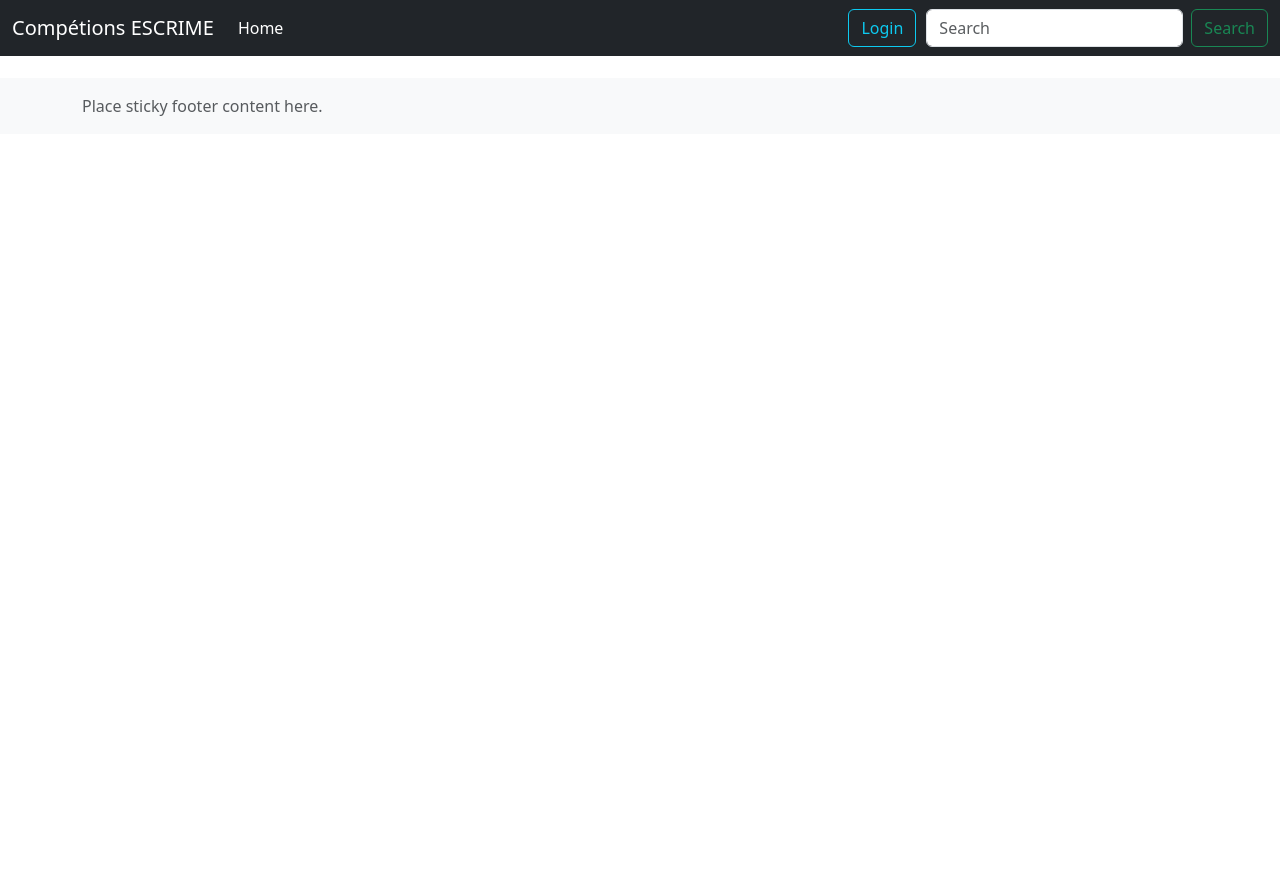
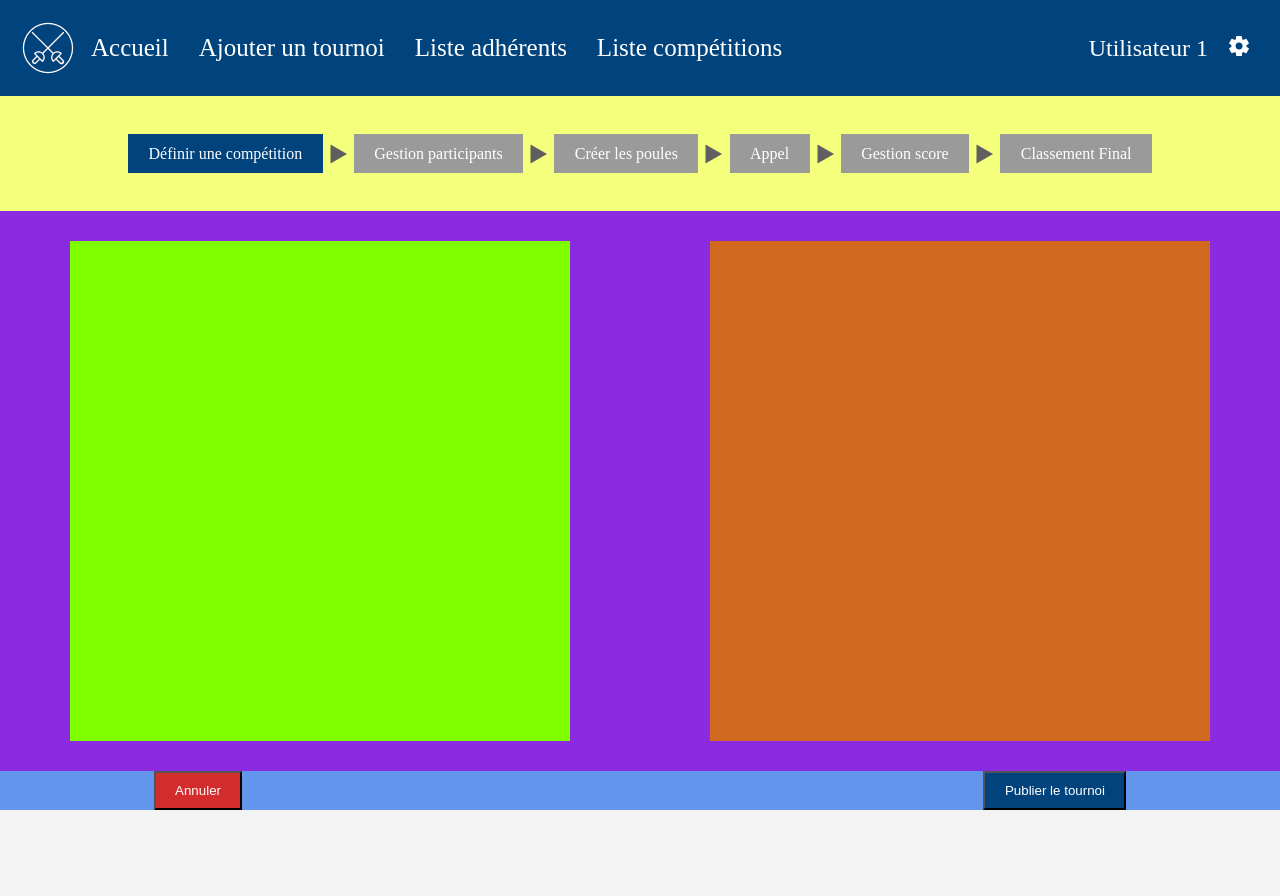
Before and after one commit to araviart/COMP_ESCRIME, a Flask app: page / in a window 1280 px wide. Before the commit the page ends 116 px from the top, so only its background shows below. Run offline with Flask 3, Linux system fonts and the light colour scheme; data that the repository does not hold is empty; some libraries are stand-ins or nearby versions.

Commit message:
ajout progress-bat et buttons

```diff
--- /dev/null
+++ b/appli/static/ajout-comp.css
@@ -0,0 +1,67 @@
+/* Path: appli/static/img/ajout-comp.css */
+
+main{
+    background-color: var(--couleur-background);
+    min-height: 100vh;
+}
+
+.progress-bar{
+    background-color: rgb(244, 255, 123);
+    display: flex;
+    flex-wrap: nowrap;
+    justify-content: space-between;
+    padding: 3% 10% 3% 10%;
+    align-items: center;
+}
+
+.progress-bar a{
+    color: white;
+    background-color: #9A9A9A;
+    text-decoration: none;
+    padding: 1% 2% 1% 2%;
+}
+
+.active-url{
+    background-color: #01437C !important;
+}
+
+.center{
+    background-color: blueviolet;
+    display: flex;
+    flex-wrap: wrap;
+    min-height: 70vh;
+    justify-content: space-around;
+    align-items: center;
+}
+
+.left-form{
+    background-color: chartreuse;
+    min-height: 500px;
+    min-width: 500px;
+}
+
+.right-form{
+    background-color: chocolate;
+    min-height: 500px;
+    min-width: 500px;
+}
+
+.buttons{
+    padding: 0 12% 0 12%;
+    background-color: cornflowerblue;
+    display: flex;
+    justify-content: space-between;
+}
+
+.buttons button{
+    padding: 1% 2% 1% 2%;
+    color: white;
+}
+
+.btn-annuler{
+    background-color: var(--bouton-annuler);
+}
+
+.btn-publier{
+    background-color: #01437C;
+}
--- a/appli/static/base.css
+++ b/appli/static/base.css
@@ -33,7 +33,7 @@ nav {
     align-items: center;
 }
 
-a {
+header a {
     color: white;
     text-decoration: none;
     border-radius: 10px;
@@ -42,7 +42,7 @@ a {
     position: relative;
 }
 
-a::after {
+header a::after {
     content: "";
     display: block;
     height: 2px;
@@ -55,7 +55,7 @@ a::after {
     transform: translateX(-50%);
 }
 
-a:hover::after {
+header a:hover::after {
     width: 100%;
 }
 
--- a/appli/templates/ajout-comp.html
+++ b/appli/templates/ajout-comp.html
@@ -0,0 +1,25 @@
+{% extends 'base.html' %}
+{% block content %}
+<div class="progress-bar">
+    <a class="active-url" href="url">Définir une compétition</a>
+    <img class="fleche-bar" src="static/img/fleche.png" alt="fleche">
+    <a href="url">Gestion participants</a>
+    <img class="fleche-bar" src="static/img/fleche.png" alt="fleche">
+    <a href="url">Créer les poules</a>
+    <img class="fleche-bar" src="static/img/fleche.png" alt="fleche">
+    <a href="url">Appel</a>
+    <img class="fleche-bar" src="static/img/fleche.png" alt="fleche">
+    <a href="url">Gestion score</a>
+    <img class="fleche-bar" src="static/img/fleche.png" alt="fleche">
+    <a href="url">Classement Final</a>
+</div>
+<div class="center">
+    <div class="left-form"></div>
+    <div class="right-form"></div>
+</div>
+<div class="buttons">
+    <button class="btn-annuler">Annuler</button>
+    <button class="btn-publier">Publier le tournoi</button>
+</div>
+
+{% endblock %}
--- a/appli/templates/base.html
+++ b/appli/templates/base.html
@@ -1,9 +1,14 @@
 <!DOCTYPE html>
 <html lang="fr">
 <head>
+    {% block head %}
     <meta charset="utf-8">
+    <meta name="viewport" content="width=device-width, initial-scale=1, shrink-to-fit=no">
     <link rel="stylesheet" href="static/base.css">
     <link rel="stylesheet" href="static/variables.css">
+    <link rel="stylesheet" href="static/ajout-comp.css">
+    <title>Compétition ESCRIME</title>
+    {% endblock %}
     <header>
         <nav>
             <div id="left">
@@ -23,6 +28,11 @@
             </div>
         </nav>
     </header>
+    <main>
+        {% block content %}
+
+        {% endblock %}
+    </main>
 </head>
 <body>
 
--- a/appli/views.py
+++ b/appli/views.py
@@ -21,7 +21,7 @@ class LoginForm(FlaskForm):
 @app.route("/")
 def home():
     return render_template(
-    "competitionsBS.html",
+    "ajout-comp.html",
     title="Compétions ESCRIME",
     competitions=get_sample())
 
```
Also changed, not shown: appli/static/img/fleche.png (added).
